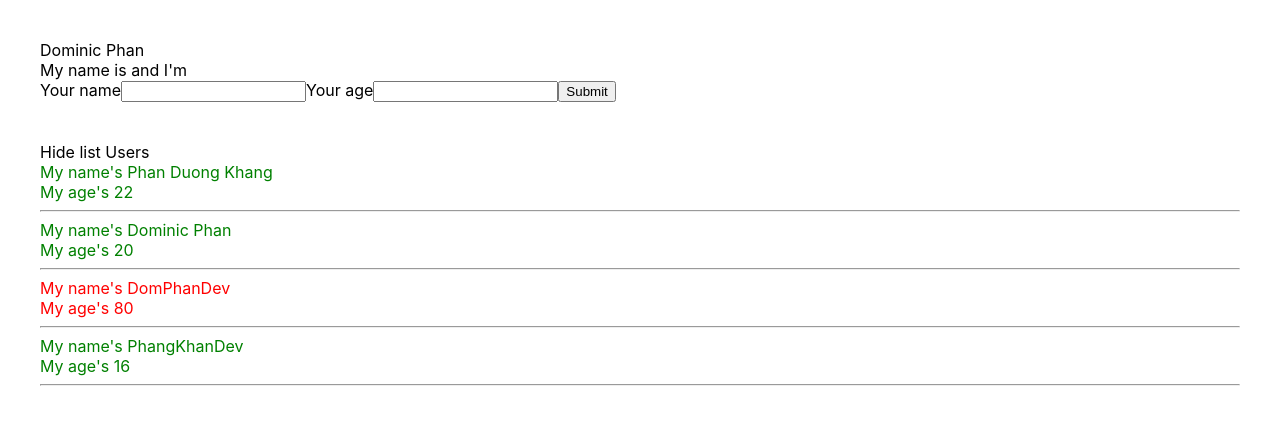
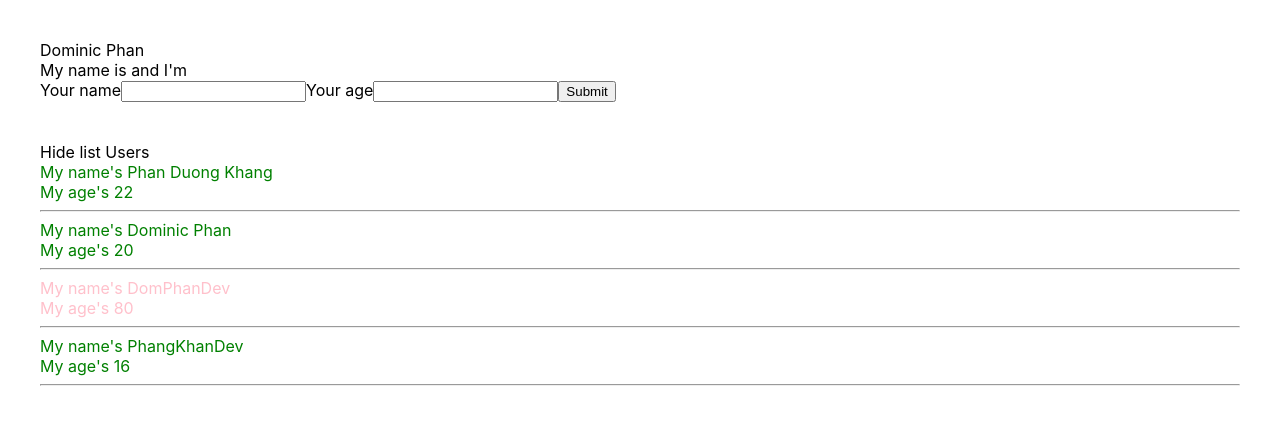
Before and after one commit to phangkhandev/demo-react, a React (Create React App) app: page / in a window 1280 px wide. Shown: the top 424 px of the page. Built offline with nearby package versions, Linux system fonts and the light colour scheme.

Commit message:
css vs React

```diff
--- a/package.json
+++ b/package.json
@@ -13,6 +13,7 @@
     "redux": "4.2.0",
     "redux-devtools-extension": "2.13.9",
     "redux-thunk": "2.4.1",
+    "sass": "^1.53.0",
     "web-vitals": "2.1.4"
   },
   "scripts": {
--- a/src/App.js
+++ b/src/App.js
@@ -1,5 +1,5 @@
 import logo from './logo.svg';
-import './App.css';
+import './App.scss';
 import { useDispatch, useSelector } from 'react-redux';
 import { increaseCounter, decreaseCounter } from './redux/action/counterAction';
 import MyComponent from './components/MyComponent';
--- a/src/App.css
+++ b/src/App.scss
@@ -1,12 +1,3 @@
-.red {
-  color: red;
-}
-
-.green {
-  color: green;
-}
-
-
 body {
   padding: 40px;
   margin: 0;
--- a/src/components/DisplayInfor.js
+++ b/src/components/DisplayInfor.js
@@ -1,4 +1,5 @@
 import React from "react";
+import './DisplayInfor.scss';
 
 class DisplayInfor extends React.Component {
     state = {
@@ -13,7 +14,7 @@
     render() {
         const { listUsers } = this.props;
         return (
-            <div>
+            <div className="display-ifnor-container">
                 <div>
                     <span onClick={() => { this.handleShowHide() }}>
                         {this.state.isShowListUser === true ? "Hide list Users" : "Show list Users"}
--- /dev/null
+++ b/src/components/DisplayInfor.scss
@@ -0,0 +1,9 @@
+.display-ifnor-container{
+    .red {
+        color: pink;
+    }
+
+    .green {
+        color: green;
+    }
+}
```
Also changed, not shown: 1 other file (tests, documents, lock files or other folders).
